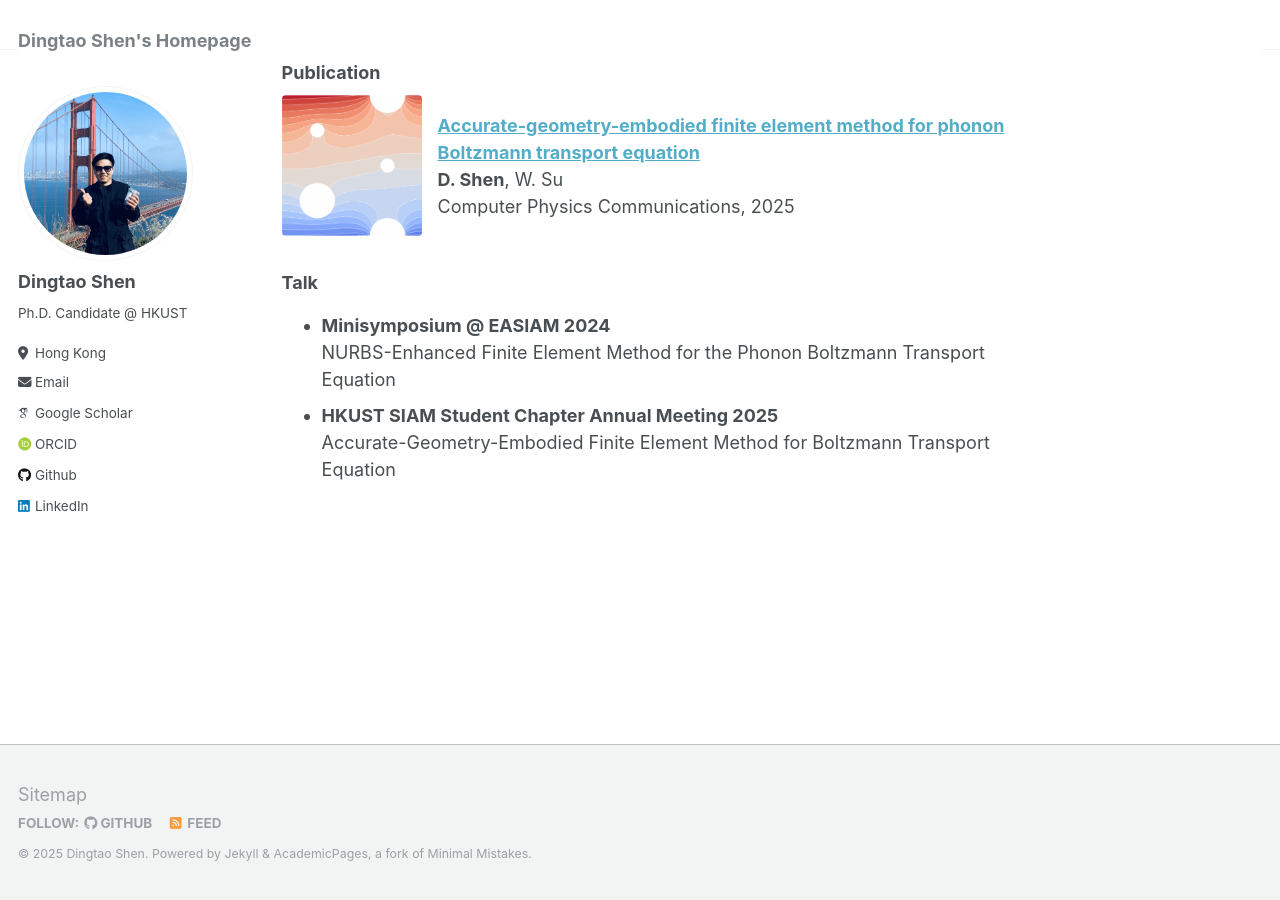
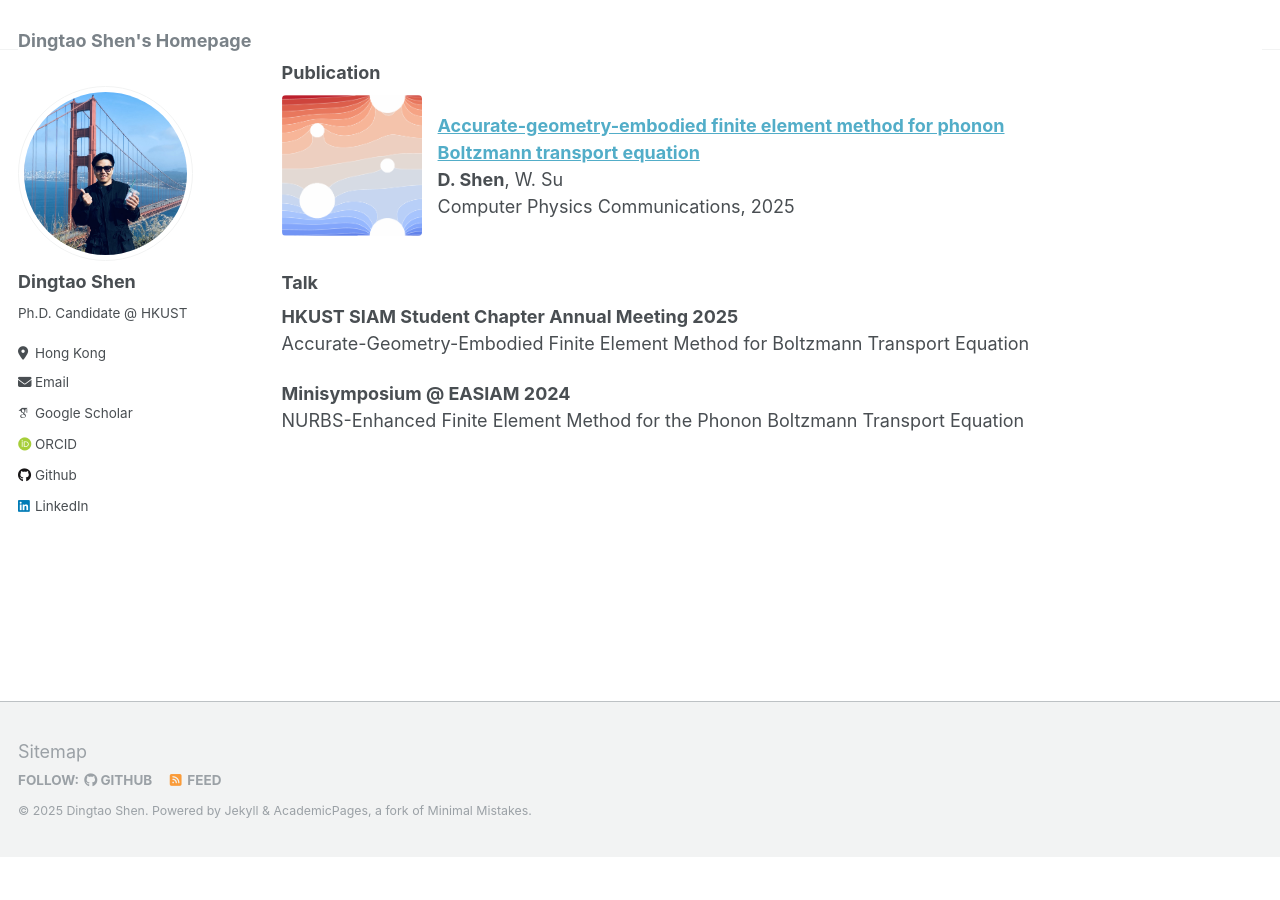
Before and after one commit to dingtao-shen/dingtao-shen.github.io, a Jekyll site: the page built from _pages/about.md, in a window 1280 px wide and 900 px high, scrolled down 827 px. Built offline with Jekyll 4.4.1, drawn with Linux system fonts in a browser that asks for light colours; some web fonts are replaced; after the commit the page ends 1683 px from its top, so only the background shows below that.

Commit message:
update cv

```diff
--- a/_pages/about.md
+++ b/_pages/about.md
@@ -33,7 +33,8 @@ More broadly, I am interested in applied mathematics topics spanning scientific
 </div>
 
 ### Talk
-- **Minisymposium @ EASIAM 2024**
+**HKUST SIAM Student Chapter Annual Meeting 2025**
+  Accurate-Geometry-Embodied Finite Element Method for Boltzmann Transport Equation
+
+**Minisymposium @ EASIAM 2024**
   NURBS-Enhanced Finite Element Method for the Phonon Boltzmann Transport Equation
-- **HKUST SIAM Student Chapter Annual Meeting 2025**
-  Accurate-Geometry-Embodied Finite Element Method for Boltzmann Transport Equation
```
